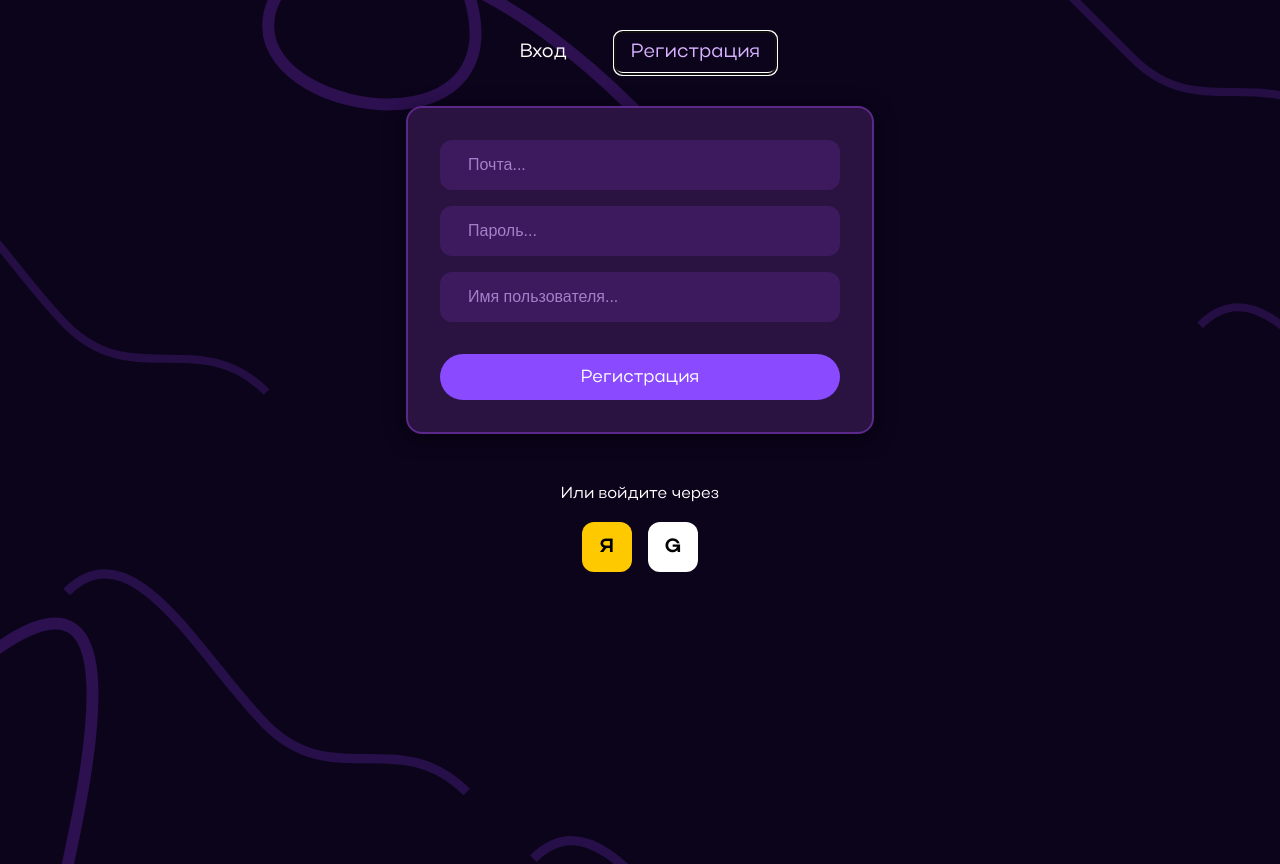
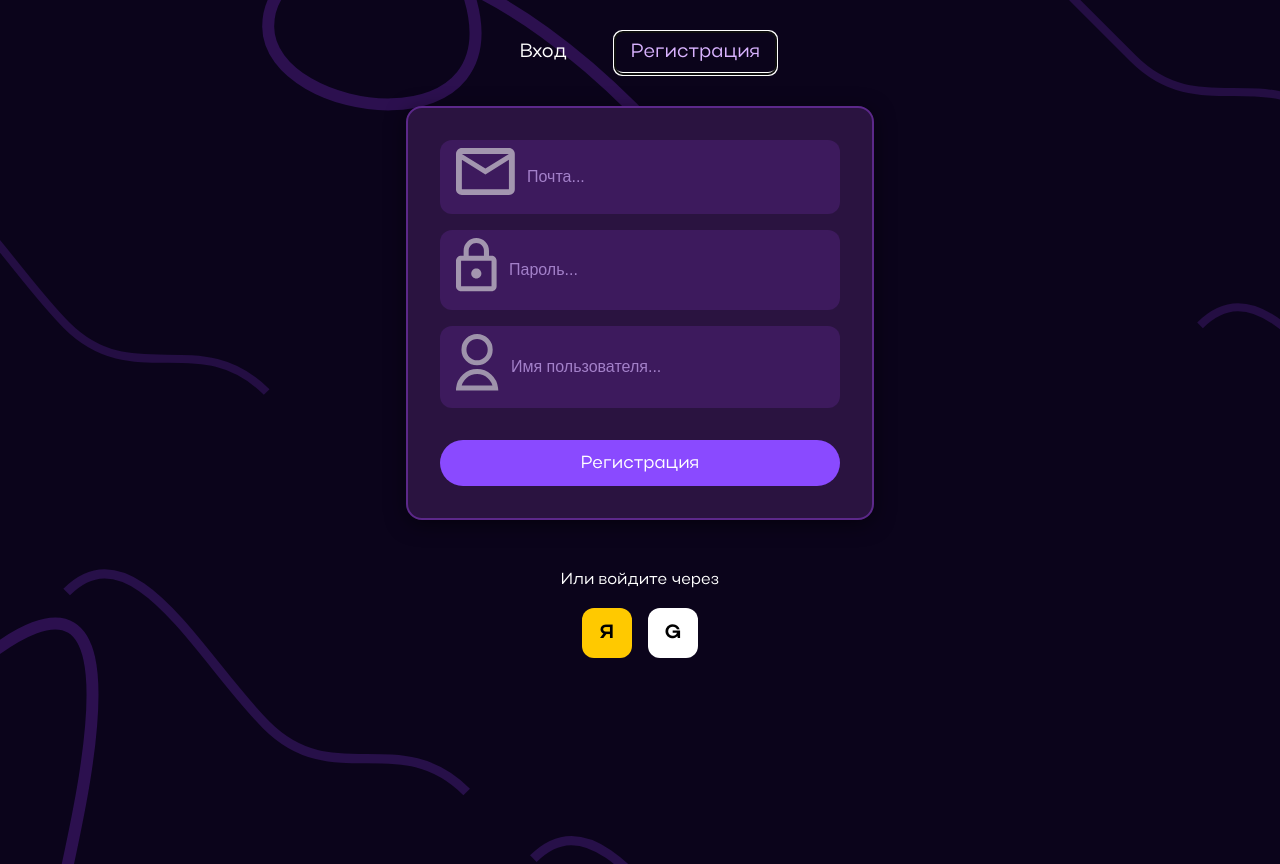
Before and after one commit to fatAcake/self_care_site, a React (Vite) app in the folder self_care_front/: page /auth in a window 1280 px wide. Both pictures are taken after a click on the button "Регистрация". Built offline with nearby package versions, Linux system fonts and the light colour scheme; no server answers; a web font is replaced by a local one.

Commit message:
Add files via upload

```diff
--- a/self_care_front/src/components/AuthPage.jsx
+++ b/self_care_front/src/components/AuthPage.jsx
@@ -2,6 +2,9 @@ import { useState, useEffect } from 'react';
 import { login, register, setAuthToken } from '../api/authApi';
 import { useNavigate } from 'react-router-dom';
 import './style/AuthPage.css';
+import emailIcon from '../assets/email-icon.svg';
+import passwordIcon from '../assets/password-icon.svg';
+import userIcon from '../assets/user-icon.svg';
 
 export default function AuthPage() {
     const [isLogin, setIsLogin] = useState(true);
@@ -78,7 +81,9 @@ export default function AuthPage() {
 
             <form onSubmit={handleSubmit} className="auth-form">
                 <div className="input-group">
-                    <span className="icon"></span>
+                    <span className="icon">
+                        <img src={emailIcon} alt="Email" />
+                    </span>
                     <input
                         name="email"
                         type="email"
@@ -90,7 +95,9 @@ export default function AuthPage() {
                 </div>
 
                 <div className="input-group">
-                    <span className="icon"></span>
+                    <span className="icon">
+                        <img src={passwordIcon} alt="Password" />
+                    </span>
                     <input
                         name="password"
                         type="password"
@@ -103,7 +110,9 @@ export default function AuthPage() {
 
                 {!isLogin && (
                     <div className="input-group">
-                        <span className="icon"></span>
+                        <span className="icon">
+                            <img src={userIcon} alt="User" />
+                        </span>
                         <input
                             name="nickname"
                             placeholder="Имя пользователя..."
```
